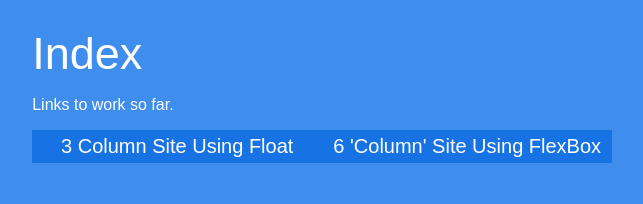
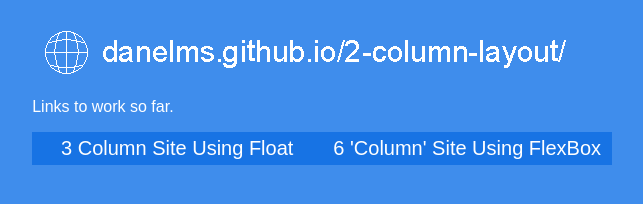
Before and after one commit to danelms/2-column-layout, a plain HTML site: page index.html in a window 1280 px wide. Shown: the whole page, without its empty margins (39-682 px from the left). Drawn offline with Linux system fonts and the light colour scheme.

Commit message:
2nd home commit

```diff
--- a/index.css
+++ b/index.css
@@ -4,10 +4,8 @@ body {
 }
 
 header {
-    font-size: 45px;
     padding-left: 5%;
     padding-top: 20px;
-    color: white;
 }
 
 p {
--- a/index.html
+++ b/index.html
@@ -8,7 +8,7 @@
 
     <body>
 
-        <header>Index</header>
+        <header><img src = "Images/header.gif"></header>
 
         <p>Links to work so far.</p>
 
```
Also changed, not shown: Images/header.gif (added).
